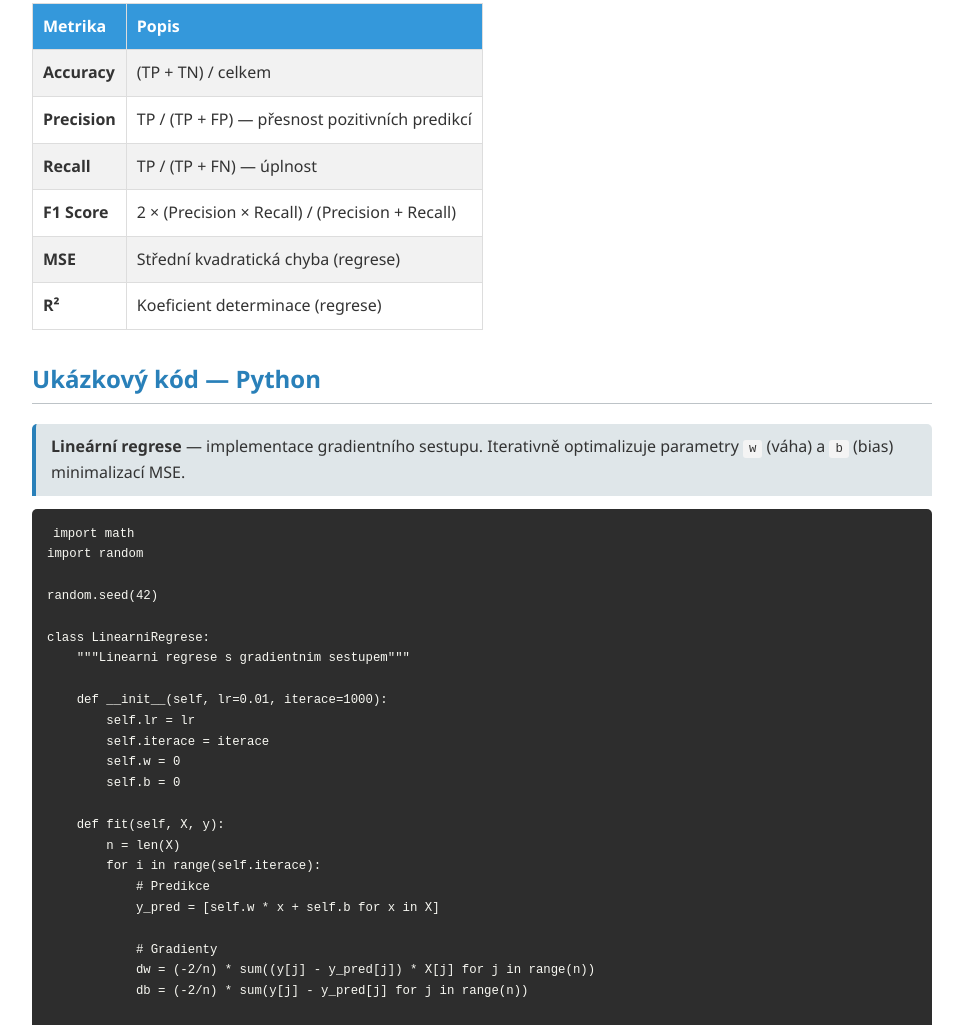
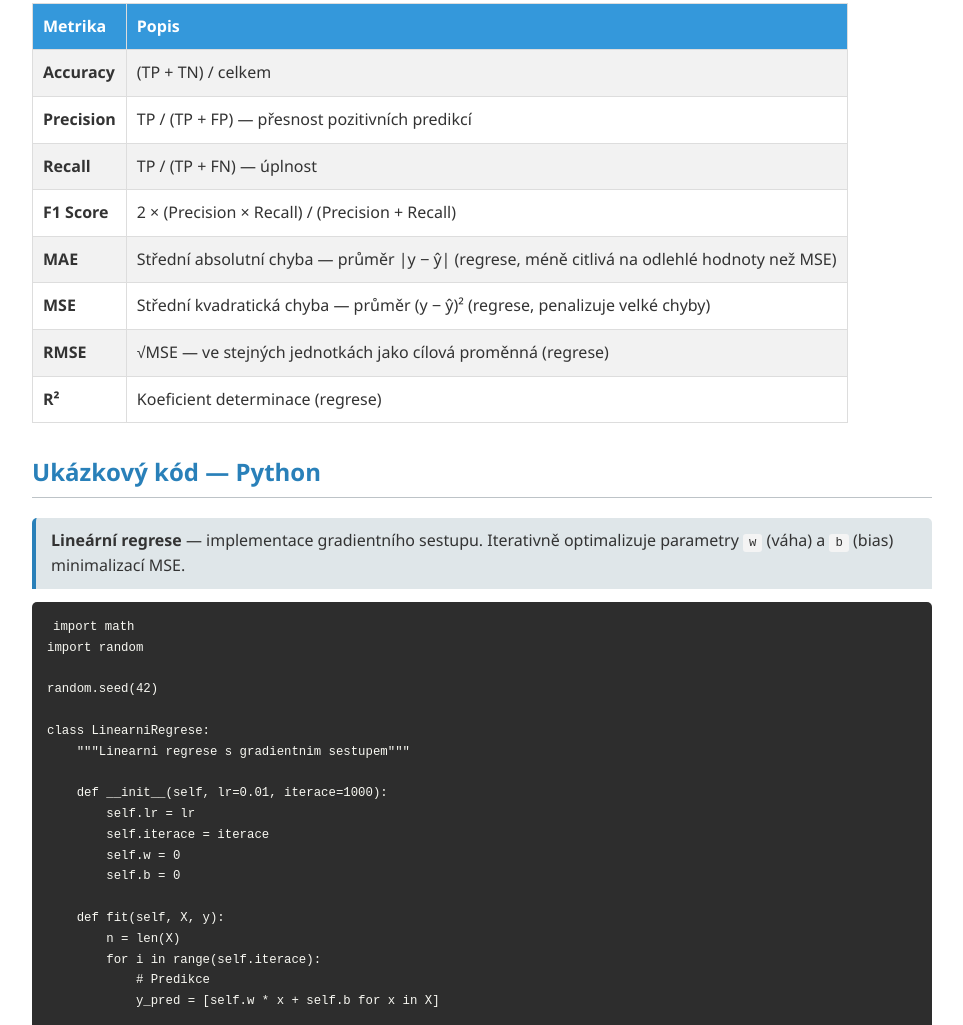
Before and after one commit to mini136/MaturitniOtazky, a website: page maturitniOtazkyPv_html/18_ML_regrese_klasifikace.html in a window 1280 px wide. Shown: the part 970-1995 px from the top of the page, without its empty margins (158-1121 px from the left). Drawn offline with Linux system fonts and the light colour scheme; no server answers.

Commit message:
fix: add MAE and RMSE to metrics table in Q18

```diff
--- a/maturitniOtazkyPv_html/18_ML_regrese_klasifikace.html
+++ b/maturitniOtazkyPv_html/18_ML_regrese_klasifikace.html
@@ -53,7 +53,9 @@
         <tr><td><strong>Precision</strong></td><td>TP / (TP + FP) — přesnost pozitivních predikcí</td></tr>
         <tr><td><strong>Recall</strong></td><td>TP / (TP + FN) — úplnost</td></tr>
         <tr><td><strong>F1 Score</strong></td><td>2 × (Precision × Recall) / (Precision + Recall)</td></tr>
-        <tr><td><strong>MSE</strong></td><td>Střední kvadratická chyba (regrese)</td></tr>
+        <tr><td><strong>MAE</strong></td><td>Střední absolutní chyba — průměr |y − ŷ| (regrese, méně citlivá na odlehlé hodnoty než MSE)</td></tr>
+        <tr><td><strong>MSE</strong></td><td>Střední kvadratická chyba — průměr (y − ŷ)² (regrese, penalizuje velké chyby)</td></tr>
+        <tr><td><strong>RMSE</strong></td><td>√MSE — ve stejných jednotkách jako cílová proměnná (regrese)</td></tr>
         <tr><td><strong>R²</strong></td><td>Koeficient determinace (regrese)</td></tr>
     </table>
 
```
